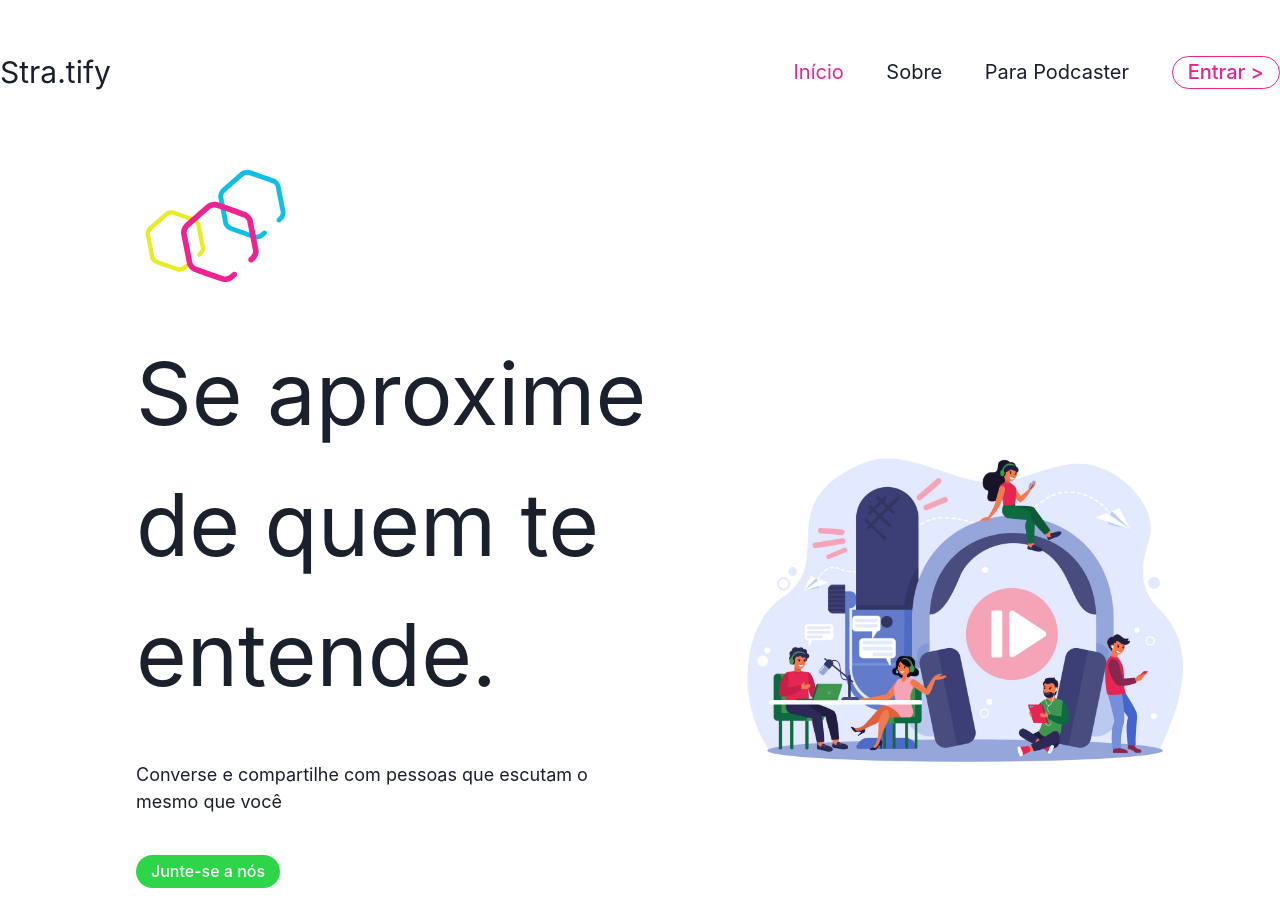
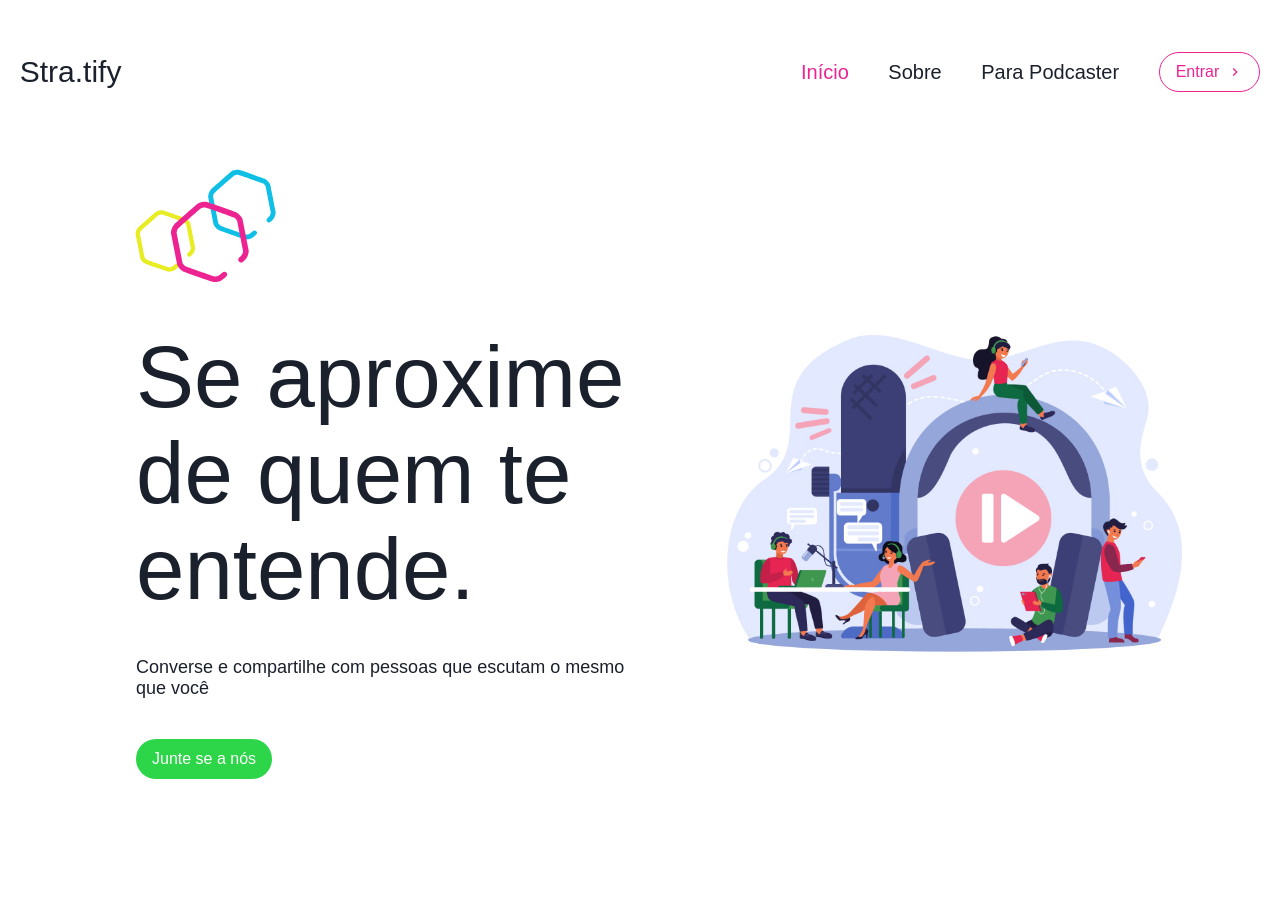
Before and after one commit to hnrqblck/stra.tify, a React (Create React App) app in the folder stra.tify/: page / in a window 1280 px wide. After the commit the page ends 800 px from the top, so only its background shows below. Built offline with nearby package versions, Linux system fonts and the light colour scheme.

Commit message:
style: change header and home sass file

```diff
--- a/stra.tify/package.json
+++ b/stra.tify/package.json
@@ -3,6 +3,7 @@
   "version": "0.1.0",
   "private": true,
   "dependencies": {
+    "@chakra-ui/icons": "^1.1.1",
     "@chakra-ui/react": "^1.7.3",
     "@emotion/react": "^11.7.1",
     "@emotion/styled": "^11.6.0",
--- a/stra.tify/src/App.js
+++ b/stra.tify/src/App.js
@@ -9,7 +9,6 @@ function App() {
   return (
     <div className="App">
       <BrowserRouter>
-        <Header />
         <Routes>
           <Route path="/" element={ <Home />} />
           <Route path="/login" element={ <Login />} />
--- a/stra.tify/src/components/Header.js
+++ b/stra.tify/src/components/Header.js
@@ -1,9 +1,10 @@
 import React from 'react';
 import { Link } from 'react-router-dom';
 import '../styles/header.scss';
-import RoundButton from './RoundButton';
+import { Button } from '@chakra-ui/react'
+import { ChevronRightIcon } from '@chakra-ui/icons'
 
-const Header = () => {
+const Header = (props) => {
 
     function handleClick(event) {
         event.preventDefault();
@@ -13,10 +14,21 @@ const Header = () => {
         <header className="header">
             <nav className='container'>
                 <Link className='logo' to="/">Stra.tify</Link>
-                <Link className='active' to="/">Início</Link>
-                <Link to="/login">Sobre</Link>
-                <Link to="/podcaster">Para Podcaster</Link>
-                <RoundButton onClick={handleClick} text='Entrar >' class='outlined'/>
+                <Link className={props.inicio} to="/">Início</Link>
+                <Link className={props.sobre} to="/login">Sobre</Link>
+                <Link className={props.podcaster} to="/podcaster">Para Podcaster</Link>
+                <Link className={props.login} to="/login">
+                    <Button
+                        rightIcon={<ChevronRightIcon color='#EC2390'/>}
+                        variant='outline'
+                        borderRadius='100px'
+                        borderColor='#EC2390'
+                        color='#EC2390'
+                        _hover={{ borderColor: 'black', transition: '200ms ease' }}
+                        >
+                        Entrar
+                    </Button>
+                </Link>
             </nav>
         </header>
     );
--- a/stra.tify/src/components/RoundButton.js
+++ /dev/null
@@ -1,12 +0,0 @@
-import React from 'react';
-import '../styles/button.scss';
-
-const RoundButton = (props) => {
-    return (
-        <button className={`button ${props.class}`} style={{ backgroundColor: props.bgColor, color: props.color }}>
-           {props.text}
-        </button>
-    );
-};
-
-export default RoundButton;
--- a/stra.tify/src/pages/Home.js
+++ b/stra.tify/src/pages/Home.js
@@ -1,5 +1,8 @@
 import React from 'react';
-import RoundButton from '../components/RoundButton';
+import { Link } from 'react-router-dom';
+import { Button } from '@chakra-ui/react';
+import Header from '../components/Header';
+
 import { ReactComponent as HexagonoColorido } from '../assets/images/hexagono-colorido.svg';
 import PodcasterBanner from '../assets/images/podcaster-2.jpg';
 import '../styles/home.scss';
@@ -7,11 +10,24 @@ import '../styles/home.scss';
 const Home = () => {
     return (
         <div id='page-home'>
+            <Header inicio='focus'/>
             <main className='container'>
                 <HexagonoColorido className='main-content' />
                 <h1 className='main-content'>Se aproxime de quem te entende.</h1>
                 <p className='main-content'>Converse e compartilhe com pessoas que escutam o mesmo que você</p>
-                <RoundButton class='main-button' text='Junte-se a nós' bgColor='#2CD648' color='#ffff' />
+
+                <Link to='/login'>
+                    <Button
+                        className='main-button'
+                        bg='#2CD648'
+                        color='#ffff'
+                        borderRadius='100px'
+                        _hover={{ boxShadow: '0 2px 2px rgba(0, 0, 0, .30)', transition: '200ms ease' }}
+                        >
+                        Junte se a nós
+                    </Button>
+                </Link>
+
             </main>
             <aside className='container'>
                 <img src={PodcasterBanner} alt='Banner podcast'/>
--- a/stra.tify/src/pages/Login.js
+++ b/stra.tify/src/pages/Login.js
@@ -0,0 +1,17 @@
+import { Button } from '@chakra-ui/react';
+import React from 'react';
+import Header from '../components/Header';
+
+const Login = () => {
+    return (
+        <div id='page-login'>
+            <Header inicio='hidden' sobre='hidden' podcaster='hidden' login='hidden'/>
+            <p>Bem-vindo!</p>
+            <h1>Acesse sua conta</h1>
+            <Button>Entrar com strateegia</Button>
+            <Button>Cadastrar</Button>
+        </div>
+    );
+};
+
+export default Login;
--- a/stra.tify/src/styles/global.scss
+++ b/stra.tify/src/styles/global.scss
@@ -11,7 +11,7 @@ body {
 }
 
 body, input, button, textarea {
-    font: 400 16px 'Poppins', sans-serif;
+    font: 400 16px 'Poppins', sans-serif !important;
 }
 
 ul, li {
--- a/stra.tify/src/styles/header.scss
+++ b/stra.tify/src/styles/header.scss
@@ -1,6 +1,6 @@
 .header {
     padding: 0.5rem 0;
-    position: fixed;
+    position: absolute;
     width: 100%;
     z-index: 100;
     background-color: #ffff;
@@ -8,7 +8,7 @@
 
     nav {
         display: flex;
-        justify-content: space-between;
+        justify-content: space-around;
         align-items: center;
         font-size: 20px;
         padding: 64px 0;
@@ -24,9 +24,14 @@
             margin-right: 40rem;
         }
 
-        .active {
+        .focus {
             color: #EC2390;
         }
+
+        .hidden {
+            visibility: hidden;
+        }
+
     }
 
 }
--- a/stra.tify/src/styles/home.scss
+++ b/stra.tify/src/styles/home.scss
@@ -12,8 +12,7 @@
         .main-content {
             display: flex;
             width: 100%;
-            max-width: 320px;
-            align-items: stretch;
+            max-width: 300px;
             text-align: flex-start;
             margin: 20px 120px;
         }
@@ -24,6 +23,7 @@
 
         h1 {
             font-size: 87px;
+            line-height: 96px;
             max-width: 550px !important;
         }
 
```
Also changed, not shown: 1 other file (tests, documents, lock files or other folders).
